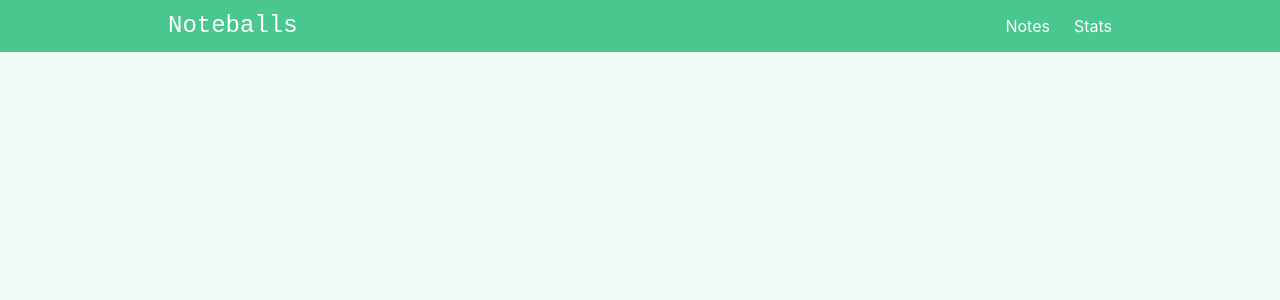
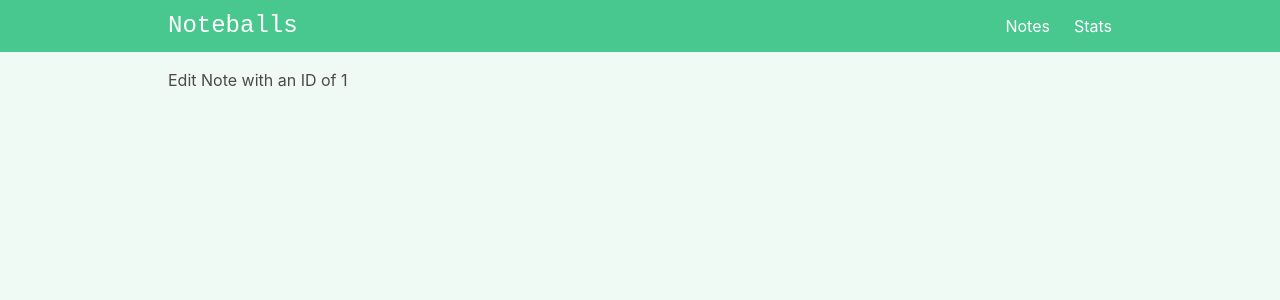
Before and after one commit to dabingch/vue-web-apps, a Vue app in the folder vue-noteballs-app/: page /#/editNote/1 in a window 1280 px wide. Shown: the top 300 px of the page. Built offline with nearby package versions, Linux system fonts and the light colour scheme.

Commit message:
Add edit note route

```diff
--- a/vue-noteballs-app/src/components/notes/Note.vue
+++ b/vue-noteballs-app/src/components/notes/Note.vue
@@ -9,7 +9,11 @@
 			</div>
 		</div>
 		<footer class="card-footer">
-			<a href="#" class="card-footer-item">Edit</a>
+			<RouterLink
+				:to="{ name: 'edit-note', params: { id: note.id } }"
+				class="card-footer-item"
+				>Edit</RouterLink
+			>
 			<a
 				href="#"
 				@click.prevent="deleteNote(note.id)"
--- a/vue-noteballs-app/src/router/index.js
+++ b/vue-noteballs-app/src/router/index.js
@@ -1,6 +1,7 @@
 import { createRouter, createWebHashHistory } from 'vue-router'
-import VueNotesView from '../views/VueNotesView.vue'
-import VueStatsView from '../views/VueStatsView.vue'
+import NotesView from '../views/NotesView.vue'
+import StatsView from '../views/StatsView.vue'
+import EditNoteView from '../views/EditNoteView.vue'
 
 const router = createRouter({
 	history: createWebHashHistory(import.meta.env.BASE_URL),
@@ -8,12 +9,17 @@
 		{
 			path: '/',
 			name: 'notes',
-			component: VueNotesView,
+			component: NotesView,
+		},
+		{
+			path: '/editNote/:id',
+			name: 'edit-note',
+			component: EditNoteView,
 		},
 		{
 			path: '/stats',
 			name: 'stats',
-			component: VueStatsView,
+			component: StatsView,
 		},
 	],
 })
--- /dev/null
+++ b/vue-noteballs-app/src/views/EditNoteView.vue
@@ -0,0 +1,13 @@
+<template>
+	<div class="edit-note">
+		<h1>Edit Note with an ID of {{ route.params.id }}</h1>
+	</div>
+</template>
+
+<script setup>
+import { useRoute } from 'vue-router'
+
+const route = useRoute()
+</script>
+
+<style scoped></style>
--- a/vue-noteballs-app/src/views/VueNotesView.vue
+++ b/vue-noteballs-app/src/views/NotesView.vue
@@ -33,6 +33,7 @@
 import { storeToRefs } from 'pinia'
 
 import Note from '@/components/notes/Note.vue'
+
 import { useNotesStore } from '@/stores/notesStore'
 
 const { addNote } = useNotesStore()
```
Also changed, not shown: vue-noteballs-app/src/views/StatsView.vue (renamed from vue-noteballs-app/src/views/VueStatsView.vue).
